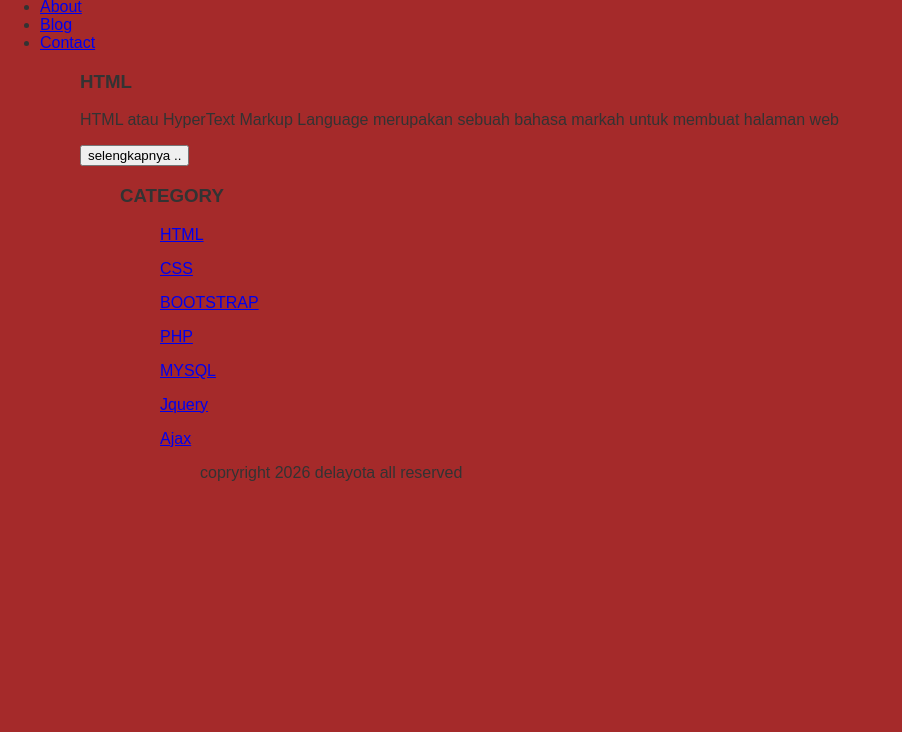
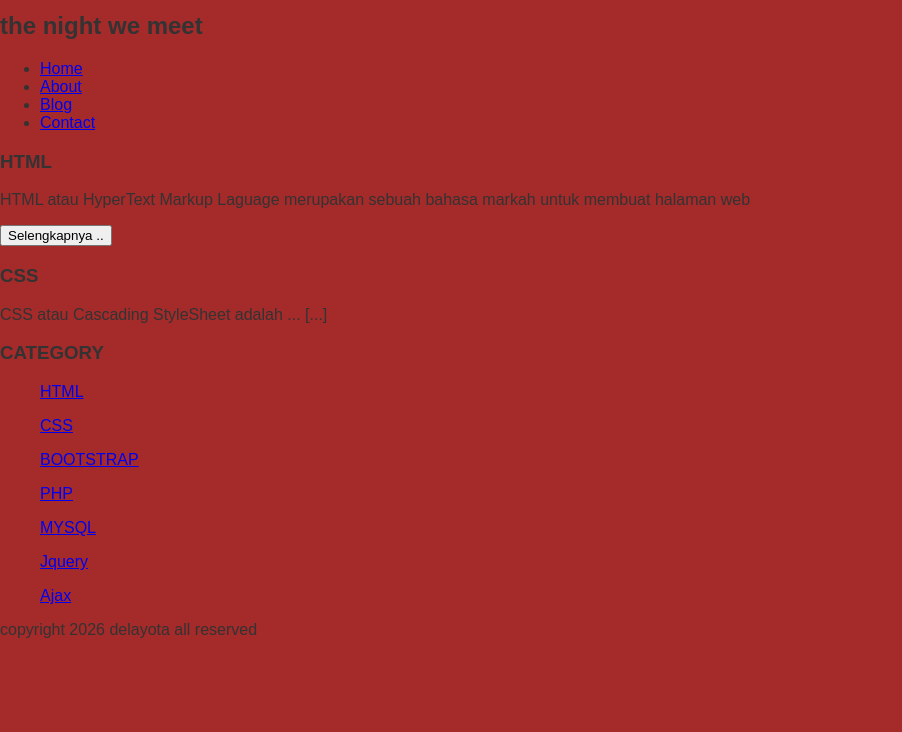
Before and after one commit to rahamahamalia-design/webku, a plain HTML site: page about.html in a window 1280 px wide. Shown: the part 68-800 px from the top of the page, without its empty margins (0-902 px from the left). Drawn offline with Linux system fonts and the light colour scheme.

Commit message:
Update about.html

```diff
--- a/about.html
+++ b/about.html
@@ -1,33 +1,38 @@
-<!Doctype HTML.>
-<liylovijo>
+<!Doctype HTML>
+<html>
     <head>
-<title> liylovijo </title>
+        <title>Website LIYLOVIJO</title>
         <link rel="stylesheet" href="style.css">
+
     </head>
     <body>
 
- <h2>lia belajar membuat website dengan CSS</h2>
+        <h1> Selamat Datang di Website Saya </h1>
+        <h2> the night we meet </h2>
                 <ul>
-                                 <li><a href="#">Home</a></li>
-                                 <li><a href="#">About</a></li>
+                        <li><a href="index.html">Home</a></li>
+                        <li><a href="about.html">About</a></li>
                         <li><a href="#">Blog</a></li>
                         <li><a href="#">Contact</a></li>
-                         <ul>
-                                  <h3>HTML</h3>
-                                  <p>HTML atau HyperText Markup Language merupakan sebuah bahasa markah untuk membuat halaman web </p>
-                                  <button >selengkapnya ..</button>
-                         <ul>
+                </ul>
+                        <h3>HTML</H3>
+                        <p>HTML atau HyperText Markup Laguage merupakan sebuah bahasa markah untuk membuat halaman web </p>
+                        <button >Selengkapnya ..</button>
+
+                        <h3>CSS</h3>
+                        <p>CSS atau Cascading StyleSheet adalah ... [...]</p>
+                </ul>
 
                 <h3>CATEGORY</h3>
                 <ul>
                         <p><a href="#" >HTML</a></p>
                         <p><a href="#" >CSS</a></p>
-                                  <p><a href="#" >BOOTSTRAP<a></p>
+                        <p><a href="#" >BOOTSTRAP</a></p>
                         <p><a href="#" >PHP</a></p>
                         <p><a href="#" >MYSQL</a></p>
                         <p><a href="#" >Jquery</a></p>
                         <p><a href="#" >Ajax</a></p>
-                         <ul>
-                                  <p>copryright 2026 delayota all reserved</p>
+               </ul>
+                        <p>copyright 2026 delayota all reserved</p>
     </body>
 </html>
```
Lines whose indentation alone changed are shown as unchanged.
